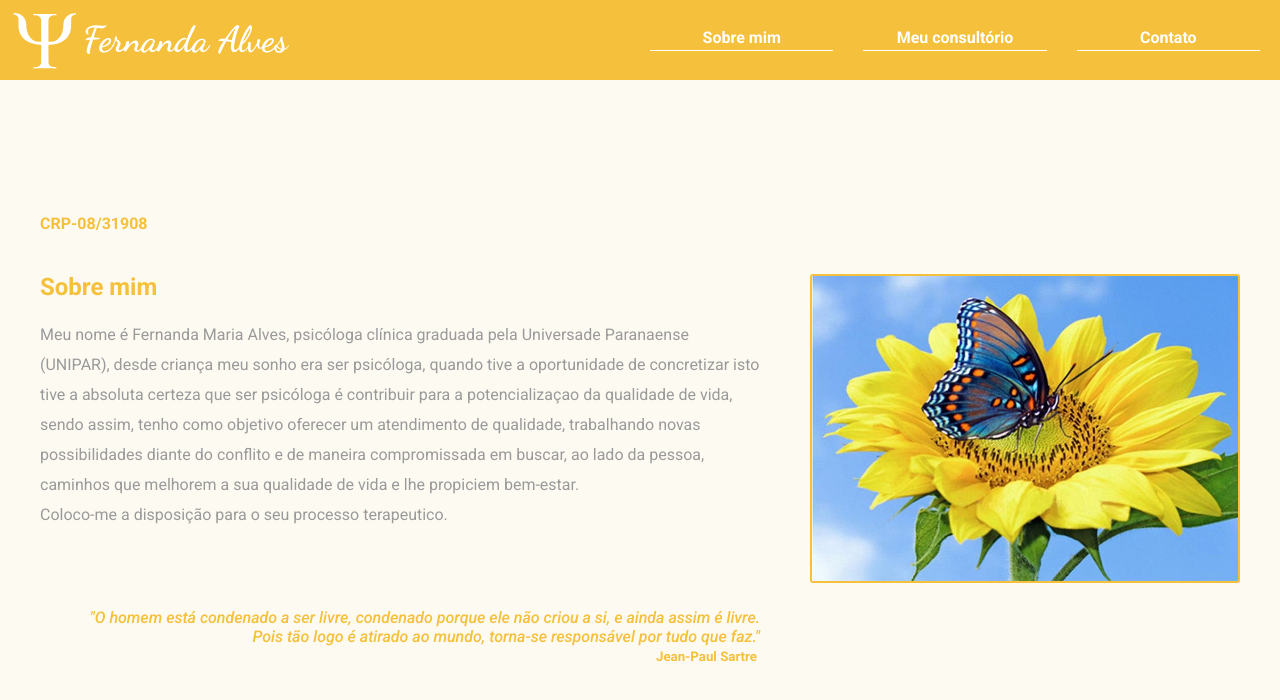
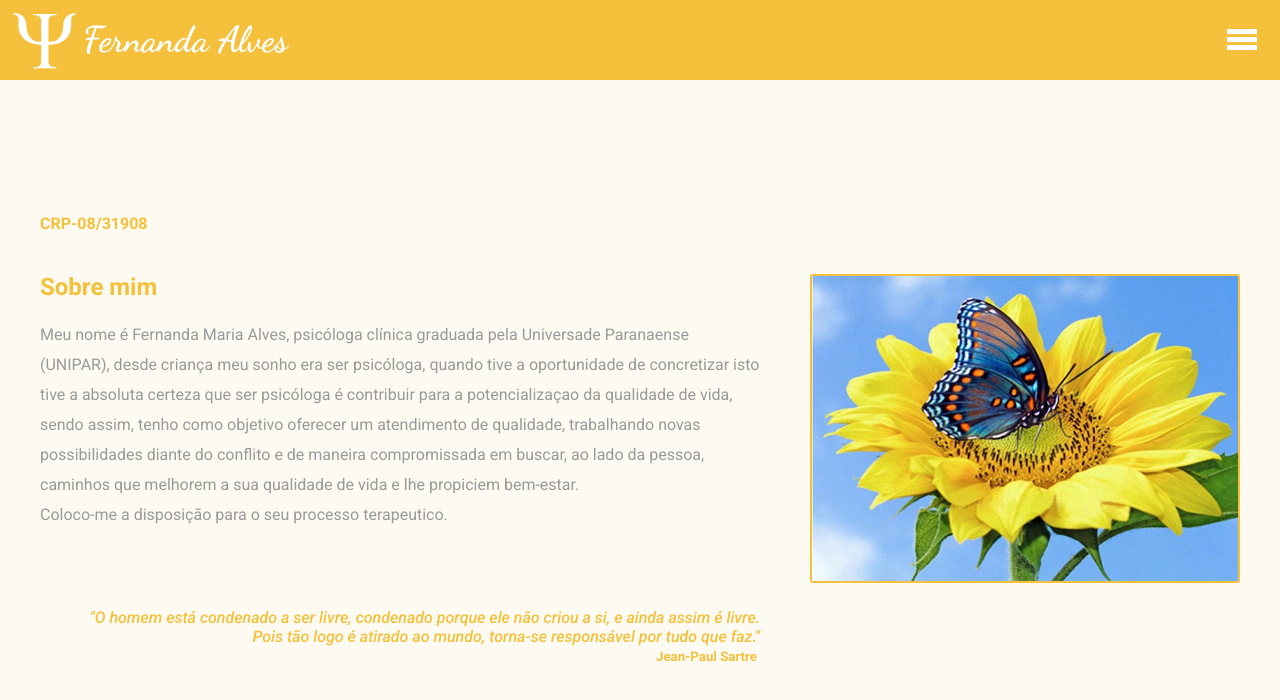
Before and after one commit to hyperyuri/psicfernanda.com.br, a React (Create React App) app: page / in a window 1280 px wide. Shown: the top 700 px of the page. Built offline with nearby package versions, Linux system fonts and the light colour scheme.

Commit message:
WIP - Button header mobal

```diff
--- a/src/components/Header/index.js
+++ b/src/components/Header/index.js
@@ -1,11 +1,24 @@
-import React from "react";
+import React, { useState } from "react";
 import { Link } from "react-router-dom";
 import "./styles.css";
 import logo from "../../assets/logo.svg";
+import ModalMenu from "../ModalMenu";
 
 function Header() {
+  const [modal, setModal] = useState(false);
+  const handleChange = () => {
+    setModal(!modal);
+  };
   return (
     <>
+      {!modal ? (
+        <> </>
+      ) : (
+        <>
+          {" "}
+          <ModalMenu />{" "}
+        </>
+      )}
       <div className="header">
         <div className="headerContainer">
           <Link to="/">
@@ -15,18 +28,21 @@ function Header() {
             </div>
           </Link>
           <div className="links">
-            <Link className="link" to="/">
+            {/* <Link className="link" to="/">
               <p>Sobre mim</p>
             </Link>
             <Link className="link" to="/consultorio">
               <p>Meu consultório</p>
             </Link>
-            {/* <Link className="link" to="/blog">
-              <p>Blog</p>
-            </Link> */}
             <Link className="link" to="/contato">
               <p>Contato</p>
             </Link>
+              */}
+            <button onClick={handleChange}>
+              <div></div>
+              <div></div>
+              <div></div>
+            </button>
           </div>
         </div>
       </div>
--- a/src/components/Header/styles.css
+++ b/src/components/Header/styles.css
@@ -1,15 +1,18 @@
-@import url('https://fonts.googleapis.com/css2?family=Roboto:wght@400;700&display=swap');
-@import url('https://fonts.googleapis.com/css2?family=Dancing+Script:wght@400;500;700&display=swap');
+@import url("https://fonts.googleapis.com/css2?family=Roboto:wght@400;700&display=swap");
+@import url("https://fonts.googleapis.com/css2?family=Dancing+Script:wght@400;500;700&display=swap");
 
 div.headerContainer {
+  position: fixed;
+  top: 0;
   display: flex;
+  flex-direction: row;
   height: 80px;
   width: 100vw;
   align-items: center;
   text-align: center;
   justify-content: space-between;
-    background-color: #F5C03B;
-    border-bottom: 1px solid #F5C03B;
+  background-color: #f5c03b;
+  border-bottom: 1px solid #f5c03b;
 }
 div.headerContainer div.logo {
   display: flex;
@@ -25,17 +28,29 @@ div.headerContainer div.logo h1 {
 div.headerContainer div.logo img {
   margin-left: 10px;
   width: 70px;
-    height:70px;
+  height: 70px;
 }
 
 .links {
   display: flex;
-    max-width: 50%;
+  max-width: 10%;
   flex-wrap: nowrap;
-    flex-direction: row;
-    margin-right: 10px;
-
+  flex-direction: column;
+  margin-right: 20px;
 }
+.links button {
+  margin: 0;
+  background: transparent;
+  border: none;
+  cursor: pointer;
+}
+.links div {
+  height: 5px;
+  width: 30px;
+  margin: 3px;
+  background: #fff;
+}
+/*
 .link {
   padding: 10px;
   margin-left: 10px;
@@ -45,22 +60,21 @@ div.headerContainer div.logo img {
   font-weight: bold;
 }
 
-.link p{
+.link p {
   font-family: Roboto;
   padding-bottom: 3px;
   font-weight: 700;
-    border-bottom: 1px solid #fff ;
+  border-bottom: 1px solid #fff;
 }
 
 .link:hover p {
-    border-bottom: 1px solid #F5C03B ;
-
+  border-bottom: 1px solid #f5c03b;
 }
 .link:hover {
   transform: translateY(-3px);
   transition: all 0.2s;
   background-color: #fff;
-    color: #F5C03B;
+  color: #f5c03b;
   border-radius: 3px;
-    opacity: .9;
-}
+  opacity: 0.9;
+} */
--- /dev/null
+++ b/src/components/ModalMenu/index.js
@@ -0,0 +1,23 @@
+import React from "react";
+import { Link } from "react-router-dom";
+import "./styles.css";
+
+function ModalError() {
+  return (
+    <div className="modalErrorContainer">
+      <div className="componentModalLink">
+        <Link className="link" to="/">
+          <p>Sobre mim</p>
+        </Link>
+        <Link className="link" to="/consultorio">
+          <p>Meu consultório</p>
+        </Link>
+        <Link className="link" to="/contato">
+          <p>Contato</p>
+        </Link>
+      </div>
+    </div>
+  );
+}
+
+export default ModalError;
--- /dev/null
+++ b/src/components/ModalMenu/styles.css
@@ -0,0 +1,24 @@
+.modalErrorContainer {
+  width: 100%;
+  min-height: 100%;
+  position: absolute;
+  top: 0.5;
+  z-index: 5;
+  background: rgba(255, 255, 255, 0.1);
+  display: flex;
+  align-items: center;
+  justify-content: center;
+}
+
+.componentModalLink {
+  width: 100%;
+  height: 100%;
+  display: flex;
+  flex-direction: column;
+  align-items: center;
+  justify-content: center;
+  text-decoration: none;
+  background-color: white;
+  position: absolute;
+  color: white;
+}
--- a/src/pages/Contact/styles.css
+++ b/src/pages/Contact/styles.css
@@ -99,6 +99,7 @@ div.contactContainer form button {
   color: white;
   border-radius: 3px;
   cursor: pointer;
+  z-index: 10;
 }
 
 div.contactContainer form button:disabled:hover {
```
Lines whose indentation alone changed are shown as unchanged.
